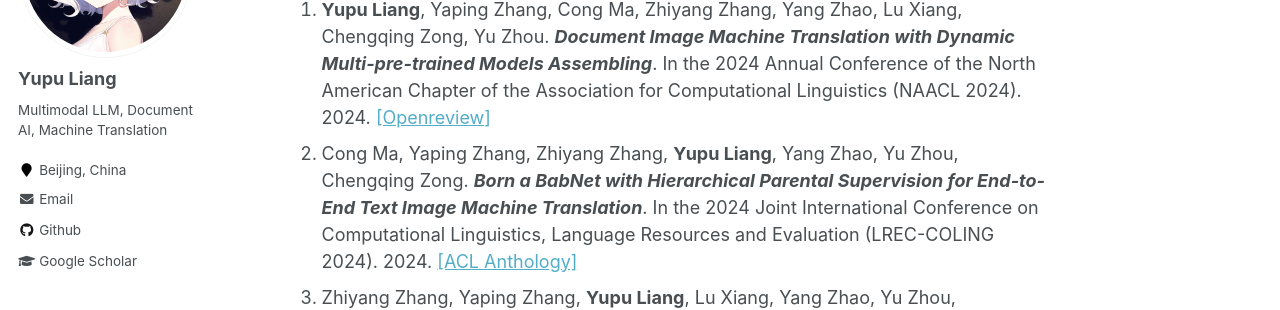
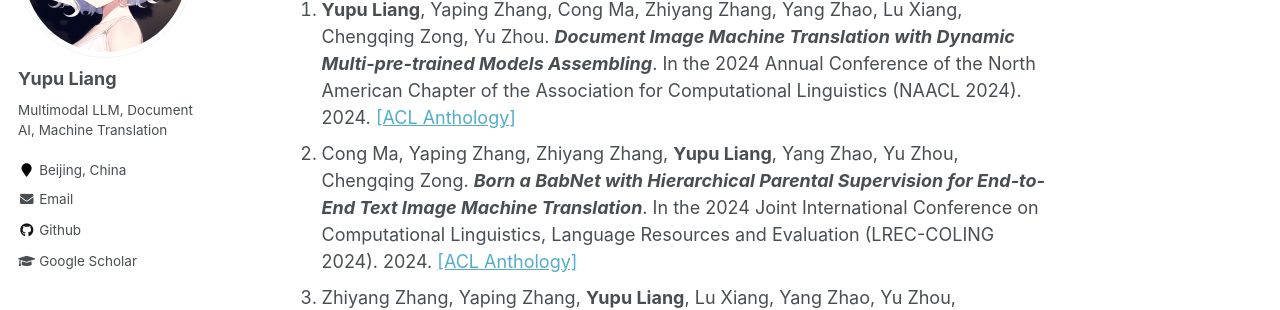
Before and after one commit to liangyupu/liangyupu.github.io, a Jekyll site: the page built from _pages/about.md, in a window 1280 px wide and 900 px high, scrolled down 579 px. Shown: the part 153-463 px from the top of the window. Built offline with Jekyll 4.4.1, drawn with Linux system fonts in a browser that asks for light colours.

Commit message:
Update about.md

```diff
--- a/_pages/about.md
+++ b/_pages/about.md
@@ -20,7 +20,7 @@ Yupu Liang is a Ph.D. student in [Chinese Information Processing Group](http://w
 **[2023.10] 📄** Our new work ***LayoutDIT: Layout-Aware End-to-End Document Image Translation with Multi-Step Conductive Decoder*** has been accepted by EMNLP 2023 Findings.
 
 # Publications
-1. **Yupu Liang**, Yaping Zhang, Cong Ma, Zhiyang Zhang, Yang Zhao, Lu Xiang, Chengqing Zong, Yu Zhou. ***Document Image Machine Translation with Dynamic Multi-pre-trained Models Assembling***. In the 2024 Annual Conference of the North American Chapter of the Association for Computational Linguistics (NAACL 2024). 2024. [\[Openreview\]](https://openreview.net/forum?id=XH2TgKlXWv)
+1. **Yupu Liang**, Yaping Zhang, Cong Ma, Zhiyang Zhang, Yang Zhao, Lu Xiang, Chengqing Zong, Yu Zhou. ***Document Image Machine Translation with Dynamic Multi-pre-trained Models Assembling***. In the 2024 Annual Conference of the North American Chapter of the Association for Computational Linguistics (NAACL 2024). 2024. [\[ACL Anthology\]](https://aclanthology.org/2024.naacl-long.392)
 2. Cong Ma, Yaping Zhang, Zhiyang Zhang, **Yupu Liang**, Yang Zhao, Yu Zhou, Chengqing Zong. ***Born a BabNet with Hierarchical Parental Supervision for End-to-End Text Image Machine Translation***. In the 2024 Joint International Conference on Computational Linguistics, Language Resources and Evaluation (LREC-COLING 2024). 2024. [\[ACL Anthology\]](https://aclanthology.org/2024.lrec-main.222/)
 3. Zhiyang Zhang, Yaping Zhang, **Yupu Liang**, Lu Xiang, Yang Zhao, Yu Zhou, Chengqing Zong. ***LayoutDIT: Layout-Aware End-to-End Document Image Translation with Multi-Step Conductive Decoder***. In Findings of the 2023 Conference on Empirical Methods in Natural Language Processing (EMNLP 2023). 2023. [\[ACL Anthology\]](https://aclanthology.org/2023.findings-emnlp.673/)
 4. Bing Sun, Yi Xu, Shuhang Xie, Dong Xu, **Yupu Liang**. ***Data Processing Methods of Flow Field Based on Artificial Lateral Line Pressure Sensors***. In the Journal of Bionic Engineering (JBE). 2022. [\[Springer\]](https://link.springer.com/article/10.1007/s42235-022-00232-x)
```
